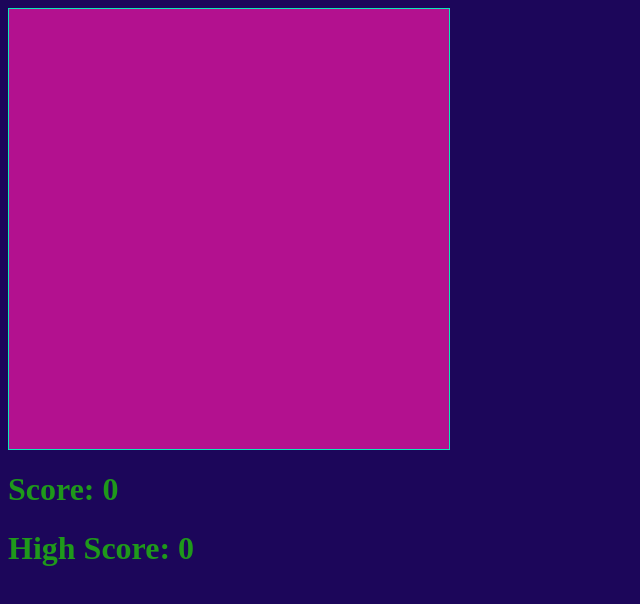
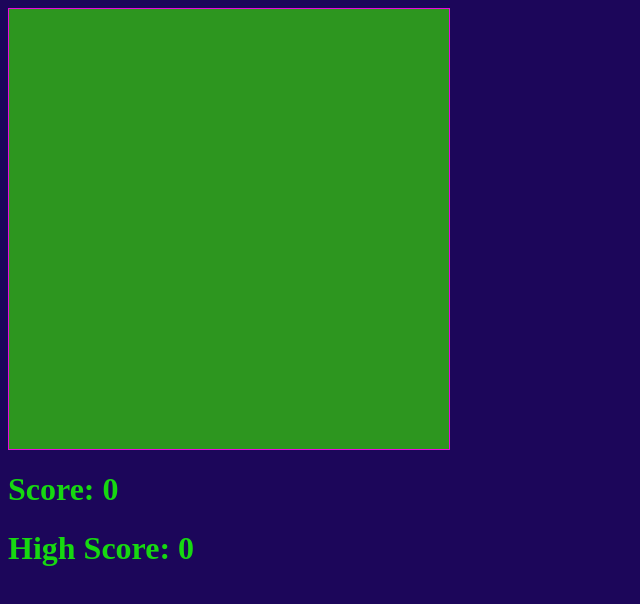
Before and after one commit to rbergeron1/rbergeron1.github.io, a plain HTML site: page asd-projects/snake/index.html in a window 1280 px wide. Shown: the whole page, without its empty margins (0-640 px from the left). Drawn offline with Linux system fonts and the light colour scheme.

Commit message:
Snakegame

```diff
--- a/asd-projects/snake/index.css
+++ b/asd-projects/snake/index.css
@@ -6,12 +6,12 @@ body {
 #board {
   width: 440px;
   height: 440px;
-  border: 1px solid rgb(10, 233, 185);
-  background-color: rgb(179, 17, 143);
+  border: 1px solid rgb(233, 10, 222);
+  background-color: rgb(45, 150, 31);
 }
 
 #score, #highScore {
-  color: rgb(31, 153, 27);
+  color: rgb(23, 216, 17);
 }
 
 .snake, .apple {
@@ -23,15 +23,15 @@ body {
 }
 
 .snake {
-  background-color: rgb(95, 11, 121);
+  background-color: rgb(123, 17, 155);
   z-index: 2;
 }
 
 #snake-head {
-  background-color: rgb(197, 18, 167);
+  background-color: rgb(129, 12, 114);
 }
 
 .apple {
-  background-color: rgb(9, 255, 0);
+  background-color: rgb(255, 230, 0);
   z-index: 1;
 }
--- a/asd-projects/snake/index.js
+++ b/asd-projects/snake/index.js
@@ -13,15 +13,9 @@ var highScoreElement = $("#highScore");
 // Game Variables
 var snake = $("#snake");
 var apple = $("#apple");
-var score = $("#score") = 0;
+var score = $("#score");
 
-function makeApple() {
-apple.element = $("<div>").addclass("apple").appendTo(board);
-var randomPosition = getRandomAvailablePosition();
-apple.row = randomPosition.row;
-apple.column = randomPosition.column;
-repositionSquare(apple);
-}
+
 // Constant Variables
 var ROWS = 20;
 var COLUMNS = 20;
@@ -51,11 +45,14 @@ init();
 
 function init() {
   // TODO 4c-2: initialize the snake
+snake.body = [];
 
-  // TODO 4b-2: initialize the apple
+makeSnakeSquare(10, 10)
+snake.head =snake.body[0];
+
 makeApple()
   // TODO 5a: Initialize the interval
-
+updateInterval = setInterval(update, 100)
 }
 
 ////////////////////////////////////////////////////////////////////////////////
@@ -67,7 +64,15 @@ makeApple()
  * collisions with the walls.
  */
 function update() {
-  // TODO 5b: Fill in the update function's code block
+   moveSnake();
+
+   if (hasHitWall || hasCollidedWithSnake()) {
+    endGame();
+   }
+
+   if (hasCollidedWithApple()) {
+    handleAppleCollision();
+   }
 }
 
 function checkForNewDirection(event) {
@@ -82,9 +87,7 @@ function checkForNewDirection(event) {
     snake.head.direction = "left";
   }
 
-  // FILL IN THE REST
-
-  // console.log(snake.head.direction);     // uncomment me!
+  console.log(snake.head.direction);
 }
 
 function moveSnake() {
@@ -194,7 +197,15 @@ function endGame() {
  * position on the board that is not occupied and position the apple there.
  */
 function makeApple() {
-  // TODO 4b-1: Fill in the makeApple() code block
+
+  apple.element = $("<div>").addClass("apple").appendTo(board);
+
+  var randomPosition = getRandomAvailablePosition();
+
+  apple.row = randomPosition.row;
+  apple.column = randomPosition.column;
+
+  repositionSquare(apple);
 }
 
 /* Create an HTML element for a snakeSquare using jQuery. Then, given a row and
@@ -202,7 +213,21 @@ function makeApple() {
  * snakeSquare to the snake.body Array and set a new tail.
  */
 function makeSnakeSquare(row, column) {
-  // TODO 4c-1: Fill in this function's code block
+
+  var snakeSquare = {};
+
+  snakeSquare.element = $("<div>").addClass("snake").appendTo(board);
+
+  snakeSquare.row = row;
+  snakeSquare.column = column;
+
+  repositionSquare(snakeSquare);
+
+  if (snake.body.length === 0) {
+    snakeSquare.element.attr("id", "snake-head");
+  }
+  snake.body.push(snakeSquare);
+  snake.tail = snakeSquare;
 }
 
 /*
@@ -218,7 +243,8 @@ function makeSnakeSquare(row, column) {
 */
 function handleKeyDown(event) {
   // TODO 6a: make the handleKeyDown function register which key is pressed
-
+  activeKey = event.which;
+  console.log(activeKey);
 }
 
 /* Given a gameSquare (which may be a snakeSquare or the apple), position
```
Also changed, not shown: asd-projects/snake/index.html (+2 -0 lines).
